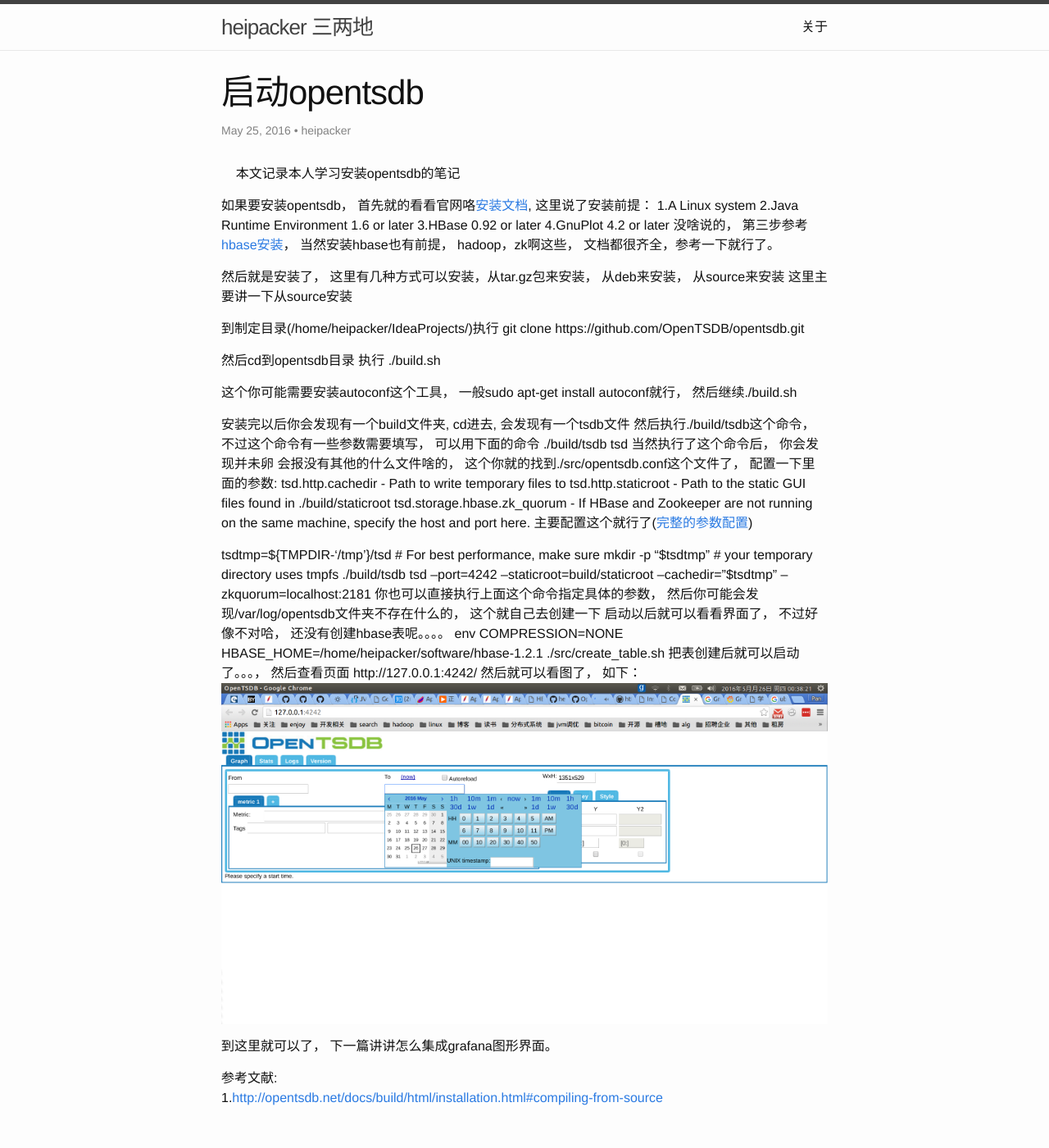
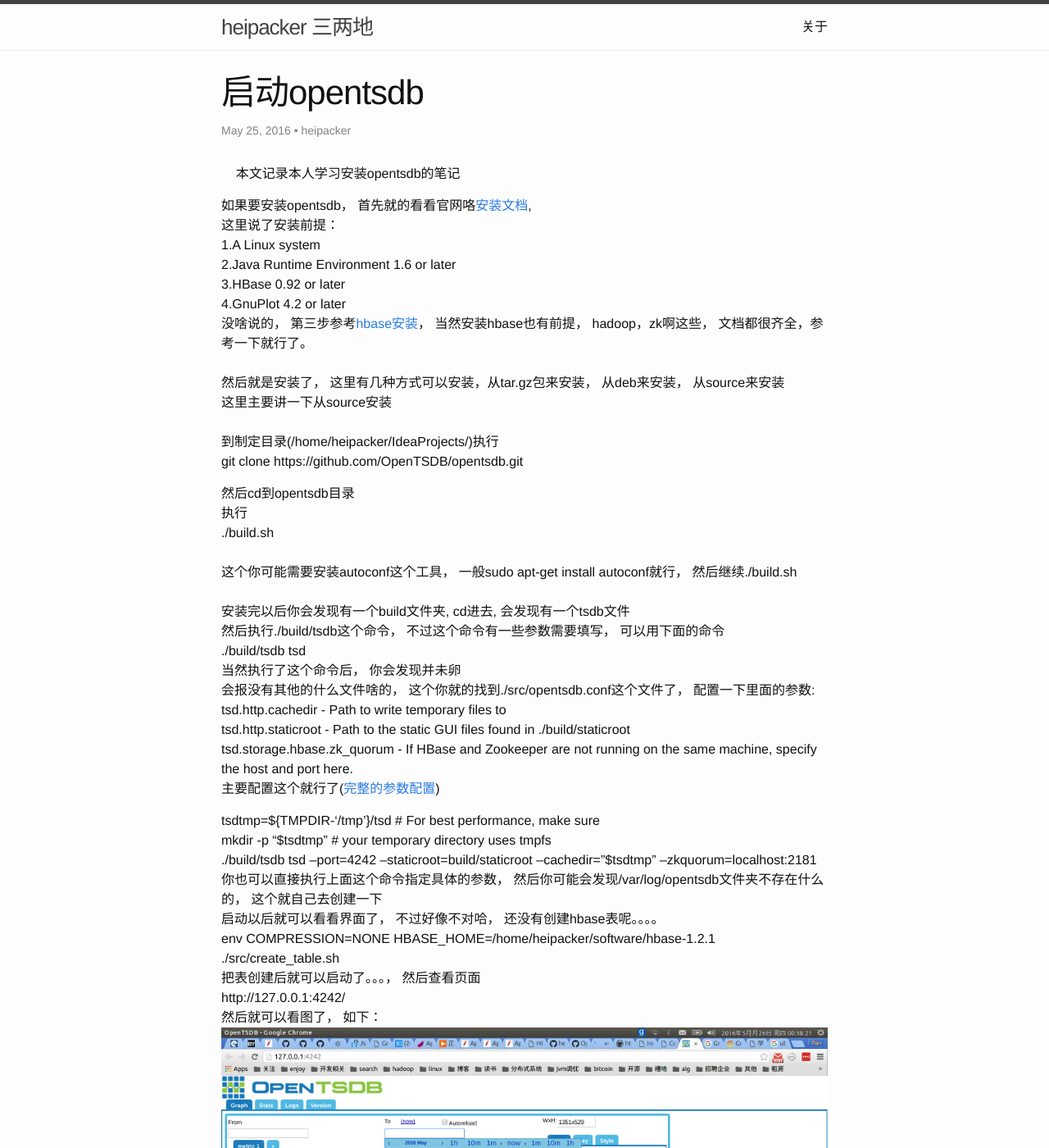
Before and after one commit to heipacker/heipacker.github.io, a Jekyll site: the page built from _posts/2016-05-26-install-opentsdb.markdown, in a window 1280 px wide and 1400 px high. Shown: the whole window at 82% size. Built offline with Jekyll 4.4.1, drawn with Linux system fonts in a browser that asks for light colours; comment, search, counter and statistics services are not loaded.

Commit message:
格式化文章

```diff
--- a/_posts/2016-05-26-install-opentsdb.markdown
+++ b/_posts/2016-05-26-install-opentsdb.markdown
@@ -9,45 +9,45 @@
 &nbsp;&nbsp;&nbsp;&nbsp;本文记录本人学习安装opentsdb的笔记
 
 
-如果要安装opentsdb， 首先就的看看官网咯[安装文档][opentsdb-install],
-这里说了安装前提：
-1.A Linux system
-2.Java Runtime Environment 1.6 or later
-3.HBase 0.92 or later
-4.GnuPlot 4.2 or later
-没啥说的， 第三步参考[hbase安装][hbase-install]， 当然安装hbase也有前提， hadoop，zk啊这些， 文档都很齐全，参考一下就行了。
+如果要安装opentsdb， 首先就的看看官网咯[安装文档][opentsdb-install],<br/>
+这里说了安装前提：<br/>
+1.A Linux system<br/>
+2.Java Runtime Environment 1.6 or later<br/>
+3.HBase 0.92 or later<br/>
+4.GnuPlot 4.2 or later<br/>
+没啥说的， 第三步参考[hbase安装][hbase-install]， 当然安装hbase也有前提， hadoop，zk啊这些， 文档都很齐全，参考一下就行了。<br/>
+<br/>
+然后就是安装了， 这里有几种方式可以安装，从tar.gz包来安装， 从deb来安装， 从source来安装<br/>
+这里主要讲一下从source安装<br/>
+<br/>
+到制定目录(/home/heipacker/IdeaProjects/)执行<br/>
+git clone https://github.com/OpenTSDB/opentsdb.git<br/>
 
-然后就是安装了， 这里有几种方式可以安装，从tar.gz包来安装， 从deb来安装， 从source来安装
-这里主要讲一下从source安装
+然后cd到opentsdb目录<br/>
+执行<br/>
+./build.sh<br/>
+<br/>
+这个你可能需要安装autoconf这个工具， 一般sudo apt-get install autoconf就行， 然后继续./build.sh<br/>
+<br/>
+安装完以后你会发现有一个build文件夹, cd进去, 会发现有一个tsdb文件<br/>
+然后执行./build/tsdb这个命令， 不过这个命令有一些参数需要填写， 可以用下面的命令<br/>
+./build/tsdb tsd<br/>
+当然执行了这个命令后， 你会发现并未卵<br/>
+会报没有其他的什么文件啥的， 这个你就的找到./src/opentsdb.conf这个文件了， 配置一下里面的参数:<br/>
+tsd.http.cachedir - Path to write temporary files to<br/>
+tsd.http.staticroot - Path to the static GUI files found in ./build/staticroot<br/>
+tsd.storage.hbase.zk\_quorum - If HBase and Zookeeper are not running on the same machine, specify the host and port here.<br/>
+主要配置这个就行了([完整的参数配置][all-config])<br/>
 
-到制定目录(/home/heipacker/IdeaProjects/)执行
-git clone https://github.com/OpenTSDB/opentsdb.git
-
-然后cd到opentsdb目录
-执行
-./build.sh
-
-这个你可能需要安装autoconf这个工具， 一般sudo apt-get install autoconf就行， 然后继续./build.sh
-
-安装完以后你会发现有一个build文件夹, cd进去, 会发现有一个tsdb文件
-然后执行./build/tsdb这个命令， 不过这个命令有一些参数需要填写， 可以用下面的命令
-./build/tsdb tsd
-当然执行了这个命令后， 你会发现并未卵
-会报没有其他的什么文件啥的， 这个你就的找到./src/opentsdb.conf这个文件了， 配置一下里面的参数:
-tsd.http.cachedir - Path to write temporary files to
-tsd.http.staticroot - Path to the static GUI files found in ./build/staticroot
-tsd.storage.hbase.zk\_quorum - If HBase and Zookeeper are not running on the same machine, specify the host and port here.
-主要配置这个就行了([完整的参数配置][all-config])
-
-tsdtmp=${TMPDIR-'/tmp'}/tsd    # For best performance, make sure
-mkdir -p "$tsdtmp"             # your temporary directory uses tmpfs
-./build/tsdb tsd --port=4242 --staticroot=build/staticroot --cachedir="$tsdtmp" --zkquorum=localhost:2181
-你也可以直接执行上面这个命令指定具体的参数， 然后你可能会发现/var/log/opentsdb文件夹不存在什么的， 这个就自己去创建一下
-启动以后就可以看看界面了， 不过好像不对哈， 还没有创建hbase表呢。。。。
-env COMPRESSION=NONE HBASE\_HOME=/home/heipacker/software/hbase-1.2.1 ./src/create\_table.sh
-把表创建后就可以启动了。。。， 然后查看页面
-http://127.0.0.1:4242/
-然后就可以看图了， 如下：
+tsdtmp=${TMPDIR-'/tmp'}/tsd    # For best performance, make sure<br/>
+mkdir -p "$tsdtmp"             # your temporary directory uses tmpfs<br/>
+./build/tsdb tsd --port=4242 --staticroot=build/staticroot --cachedir="$tsdtmp" --zkquorum=localhost:2181<br/>
+你也可以直接执行上面这个命令指定具体的参数， 然后你可能会发现/var/log/opentsdb文件夹不存在什么的， 这个就自己去创建一下<br/>
+启动以后就可以看看界面了， 不过好像不对哈， 还没有创建hbase表呢。。。。<br/>
+env COMPRESSION=NONE HBASE\_HOME=/home/heipacker/software/hbase-1.2.1 ./src/create\_table.sh<br/>
+把表创建后就可以启动了。。。， 然后查看页面<br/>
+http://127.0.0.1:4242/<br/>
+然后就可以看图了， 如下：<br/>
 ![image](https://github.com/heipacker/heipacker.github.io/blob/master/assets/img/opentsdb-ui-screenshot.png)
 
 到这里就可以了， 下一篇讲讲怎么集成grafana图形界面。
```
